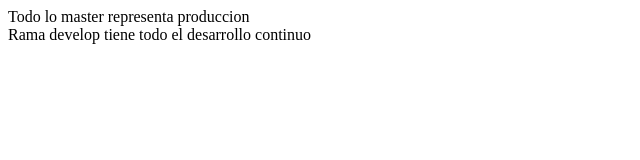
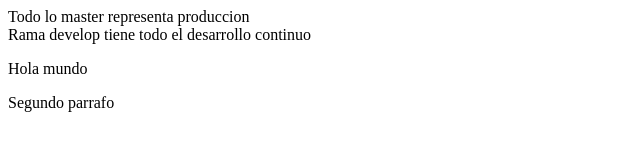
Before and after one commit to jrealiquez-2019342/learn-git, a plain HTML site: page index.html in a window 1280 px wide. Shown: the whole page, without its empty margins (0-640 px from the left). Drawn offline with Linux system fonts and the light colour scheme.

Commit message:
Segundo parrafo en el index

```diff
--- a/index.html
+++ b/index.html
@@ -8,5 +8,7 @@
 <body>
     Todo lo master representa produccion<br>
     Rama develop tiene todo el desarrollo continuo
+    <p>Hola mundo</p>
+    <p>Segundo parrafo</p>
 </body>
 </html>
```
